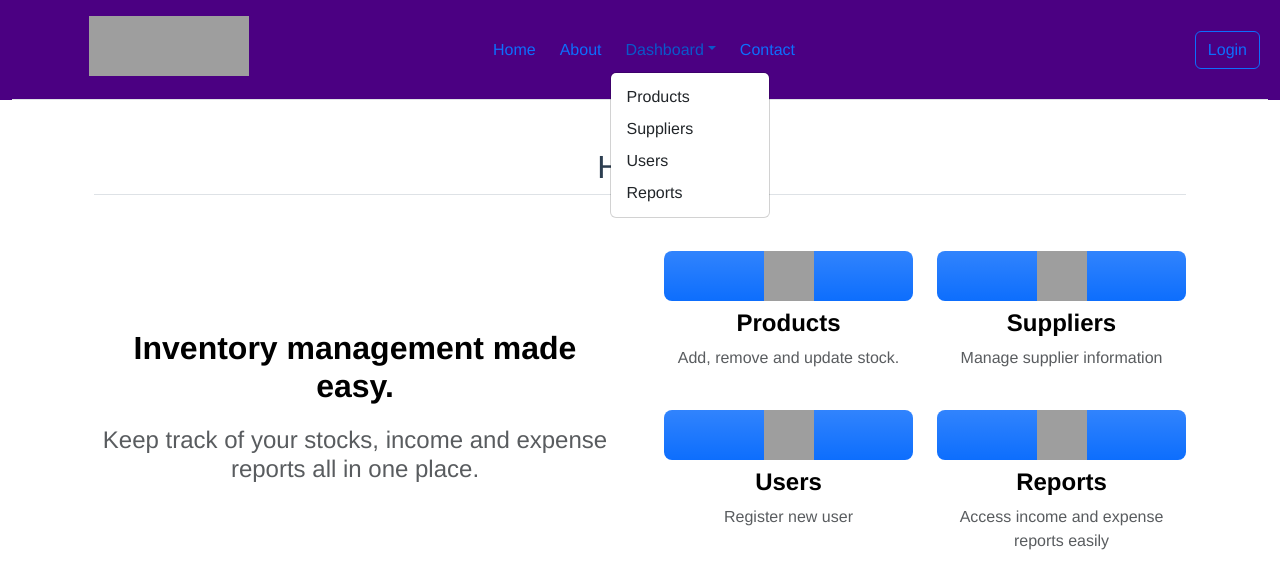
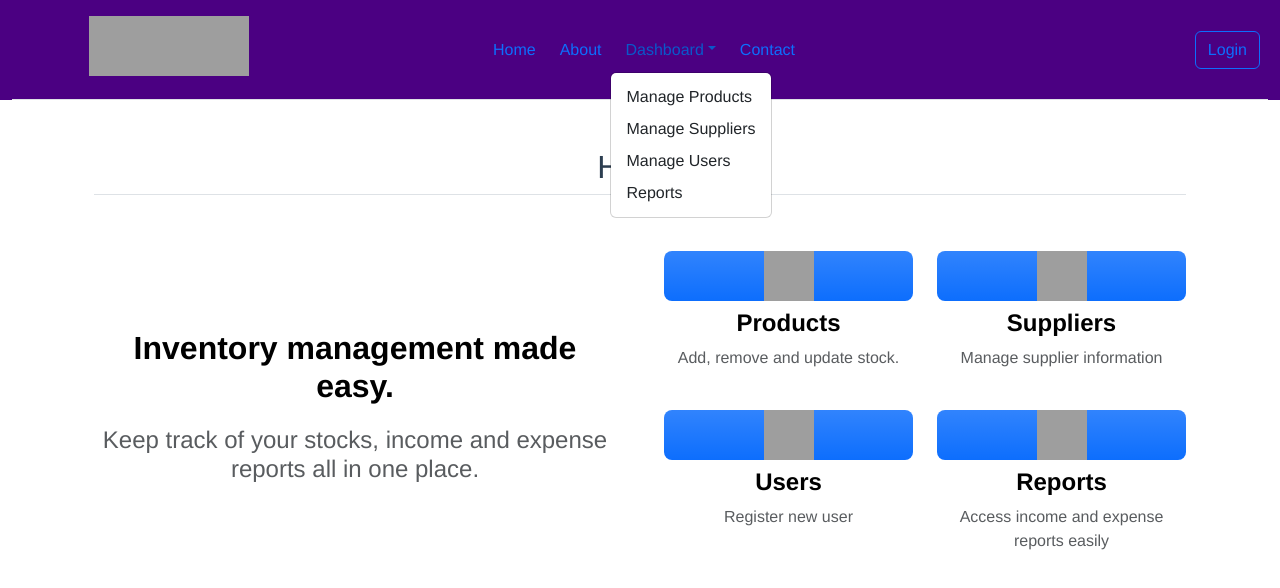
Before and after one commit to veroniquex1/inventorySystem, a Vue app: page / in a window 1280 px wide. Both pictures are taken after a click on the link "Dashboard". Shown: the top 588 px of the page. Built offline with nearby package versions, Linux system fonts and the light colour scheme; grey boxes are pictures that could not be loaded; what vue3-cookies would draw is missing.

Commit message:
fixed storage issue because products were not showing

```diff
--- a/src/components/NavBar.vue
+++ b/src/components/NavBar.vue
@@ -15,9 +15,9 @@
                     <a class="nav-link dropdown-toggle" href="#" data-bs-toggle="dropdown"
                         aria-expanded="false">Dashboard</a>
                     <ul class="dropdown-menu">
-                        <li><a class="dropdown-item" href="/products">Products</a></li>
-                        <li><a class="dropdown-item" href="/suppliers">Suppliers</a></li>
-                        <li><a class="dropdown-item" href="/users">Users</a></li>
+                        <li><a class="dropdown-item" href="/products">Manage Products</a></li>
+                        <li><a class="dropdown-item" href="/suppliers">Manage Suppliers</a></li>
+                        <li><a class="dropdown-item" href="/users">Manage Users</a></li>
                         <li><a class="dropdown-item" href="/reports">Reports</a></li>
                     </ul>
                 </li>
--- a/src/store/index.js
+++ b/src/store/index.js
@@ -11,7 +11,7 @@ const {
 } = useCookies();
 import router from "../router";
 import AuthenticateUser from "../service/AuthenticateUser";
-const invURL = "https://inventorysystem-djiy.onrender.com";
+const invURL = "https://inventorysystem-djiy.onrender.com/";
 
 export default createStore({
   state: {
@@ -238,7 +238,7 @@ export default createStore({
       try {
         let {
           result
-        } = (await axios.get(`${invURL}products/${packet?.id}`))
+        } = (await axios.get(`${invURL}products/product/${packet?.id}`))
         .data;
         if (result) {
           context.commit("setProduct", result);
--- a/src/views/ProductsView.vue
+++ b/src/views/ProductsView.vue
@@ -32,13 +32,13 @@
                     <UpdateProduct :product="product" />
                     <button class="btn deleteButton" @click="event => deleteProduct(product.prodID)"
                         id="button">Delete</button>
-                    <button class="btn" @click="event => editProduct(product.prodID)" id=" button">Edit</button>
+                    <!-- <button class="btn" @click="event => editProduct(product.prodID)" id=" button">Edit</button> -->
                 </td>
             </tr>
         </tbody>
     </table>
     <div>
-        <AddProduct></AddProduct>
+        <AddProduct class="btn" id="addBtn"></AddProduct>
         <!-- <button class="btn addButton" @click="event => AddProduct(product.prodID)" id="button">Add Product</button> -->
     </div>
 </template>
@@ -58,7 +58,7 @@ export default {
         },
     },
     mounted() {
-        this.$store.dispatch('fetchProducts')
+        this.$store.dispatch("fetchProducts")
     },
     methods: {
         deleteProduct(prodID) {
```
